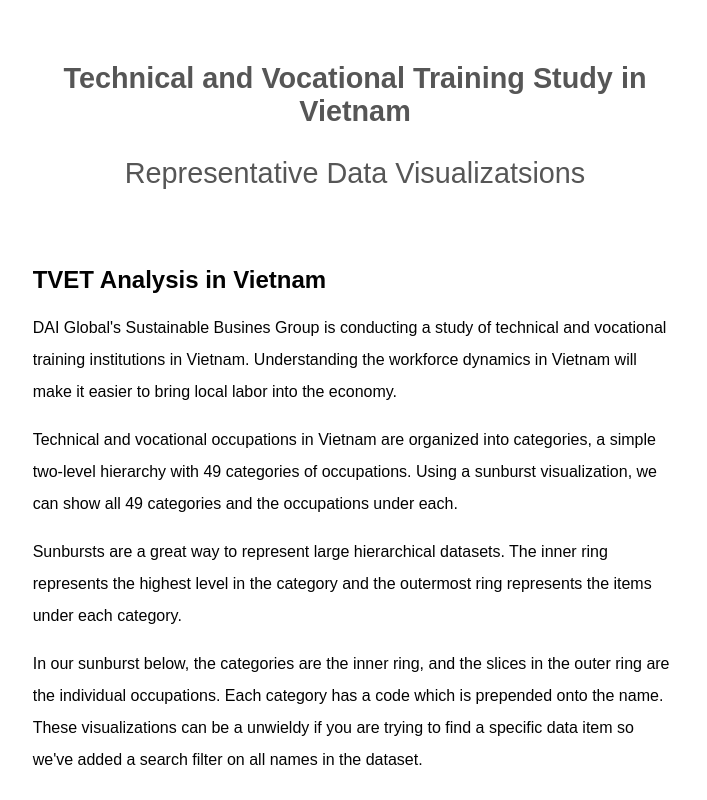
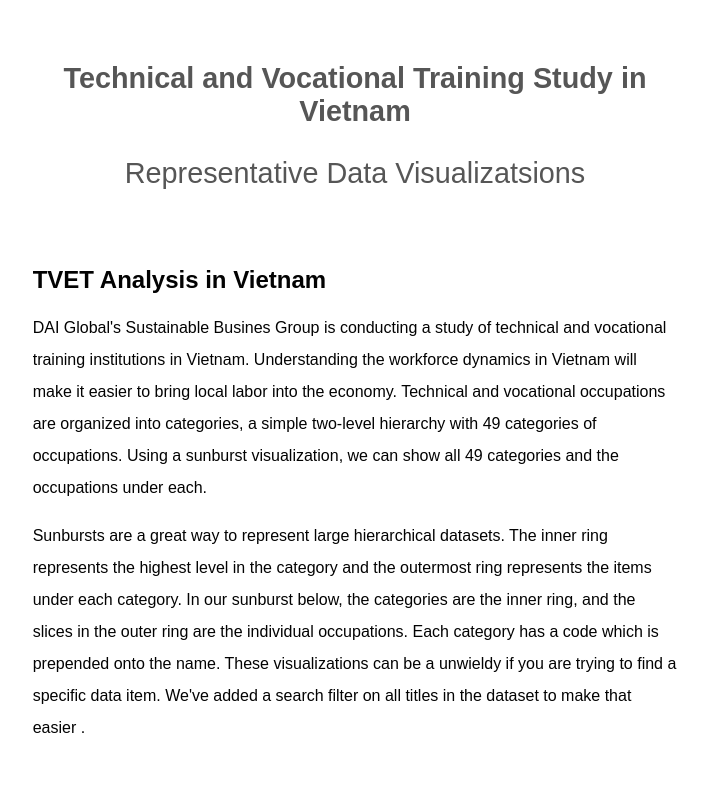
Before and after one commit to deriggi/deriggi.github.io, a plain HTML site: page index.html in a window 1280 px wide. Shown: the top 800 px of the page, without its empty margins (285-992 px from the left). Drawn offline with nearby package versions, Linux system fonts and the light colour scheme; a web font is replaced by a local one.

Commit message:
updating the wording

```diff
--- a/index.html
+++ b/index.html
@@ -26,23 +26,13 @@
     <p class = "lefont" id="description" style="opacity:0; line-height: 2em; text-align:left;  margin-left:auto; margin-right:auto; width:51%; margin-bottom:10px">
 
         DAI Global's Sustainable Busines Group is conducting a study of technical and vocational training institutions in Vietnam. Understanding the workforce dynamics in Vietnam will make it easier to
-        bring local labor into the economy.
+        bring local labor into the economy. Technical and vocational occupations are organized into categories, a simple two-level hierarchy with 49 categories of occupations. Using a sunburst visualization, we can show all 49 categories and the occupations under each.
     </p>
 
-    <p class = "lefont"  id="description2" style="opacity:0; line-height: 2em; text-align:left;  margin-left:auto; margin-right:auto; width:51%; margin-bottom:10px">
-        Technical and vocational occupations in Vietnam are organized into categories, a simple two-level hierarchy with 49 categories of occupations. Using a sunburst visualization, we can show all 49 categories and the occupations under each.</p>
-
     <p class = "lefont"  id="description3" style="opacity:0; line-height: 2em; text-align:left;  margin-left:auto; margin-right:auto; width:51%; margin-bottom:10px">
-        Sunbursts are a great way to represent large hierarchical datasets. The inner ring represents the highest level in the category and the outermost ring represents the items under each category. <!--If we were modeling file structures then the center of the sunburst would be your C drive and the next away from the center would be folders within the C drive, leading to the the outer ring, the individual files within those folders.-->
+        Sunbursts are a great way to represent large hierarchical datasets. The inner ring represents the highest level in the category and the outermost ring represents the items under each category. In our sunburst below, the categories are the inner ring, and the slices in the outer ring are the individual occupations. Each category has a code which is prepended onto the name. These visualizations can be a unwieldy if you are trying to find a specific data item. We've added a search filter on all titles in the dataset to make that easier . <!--If we were modeling file structures then the center of the sunburst would be your C drive and the next away from the center would be folders within the C drive, leading to the the outer ring, the individual files within those folders.-->
     </p>
 
-
-    <p class = "lefont"  id="description4" style="opacity:0; line-height: 2em; text-align:left;  margin-left:auto; margin-right:auto; width:51%; margin-bottom:10px">
-        In our sunburst below, the categories are the inner ring, and the slices in the outer ring are the individual occupations. Each category has a code which is prepended onto the name. These visualizations can be a unwieldy if you are trying to find a specific data item so we've added a search filter on all names in the dataset.
-
-        <!-- DAI is conducting a study of technical and vocational training instutions in Vietnam.DAI is conducting a study of technical and vocational training instutions in Vietnam.DAI is conducting a study of technical and vocational training instutions in Vietnam.DAI is conducting a study of technical and vocational training instutions in Vietnam.DAI is conducting a study of technical and vocational training instutions in Vietnam.DAI is conducting a study of technical and vocational training instutions in Vietnam.DAI is conducting a study of technical and vocational training instutions in Vietnam.DAI is conducting a study of technical and vocational training instutions in Vietnam.DAI is conducting a study of technical and vocational training instutions in Vietnam.DAI is conducting a study of technical and vocational training instutions in Vietnam.DAI is conducting a study of technical and vocational training instutions in Vietnam.DAI is conducting a study of technical and vocational training instutions in Vietnam.  -->
-
-    </p>
 
     <h2 id="sunburst-heading" class="lefont" style="opacity:0; line-height: 2em;  margin-left:auto; margin-right:auto;width:51% ">Sunbursts</h2>
 
```
